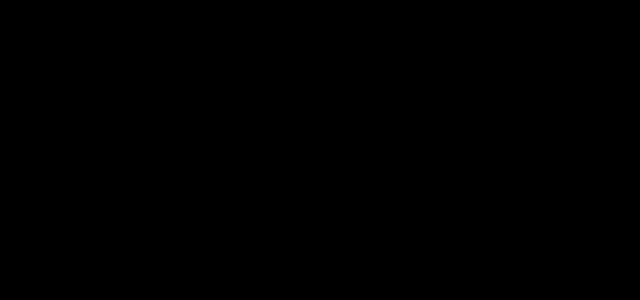
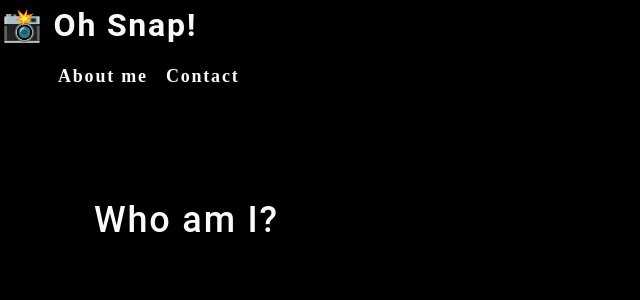
Before and after one commit to Robert-Schwartz/REACT-photo-port, a React (Create React App) app: page / in a window 1280 px wide. Shown: the top 300 px of the page, without its empty margins (0-640 px from the left). Built offline with nearby package versions, Linux system fonts and the light colour scheme.

Commit message:
create Nav component

```diff
--- a/src/App.js
+++ b/src/App.js
@@ -1,14 +1,17 @@
-// Import React in every component file
+// Import React in every file
 import React from 'react';
 
-// Import Components
+// Import components
+import Nav from './components/Nav';
 import About from './components/About';
 
-// App function
-// ====================================
 function App() {
   return (
     <div>
+      <Nav></Nav>
+      <main>
+        <About></About>
+      </main>
     </div>
   );
 }
--- a/src/components/About/index.js
+++ b/src/components/About/index.js
@@ -1,5 +1,7 @@
 // Import React
 import React from 'react';
+
+
 // Import image
 import coverImage from "../../assets/cover/cover-image.jpg";
 
--- /dev/null
+++ b/src/components/Nav/index.js
@@ -0,0 +1,30 @@
+// Import React
+import React from 'react';
+
+// Nav Component
+function Nav() {
+    return (
+        <header>
+            <h2>
+                <a href="/">
+                    <span role="img" aria-label="camera"> 📸</span> Oh Snap!
+                </a>
+            </h2>
+            <nav>
+                <ul className="flex-row">
+                    <li className="mx-2">
+                        <a href="#about">
+                            About me
+                        </a>
+                    </li>
+                    <li>
+                        <span>Contact</span>
+                    </li>
+                </ul>
+            </nav>
+        </header>
+    );
+}
+
+// Export default
+export default Nav;
```
